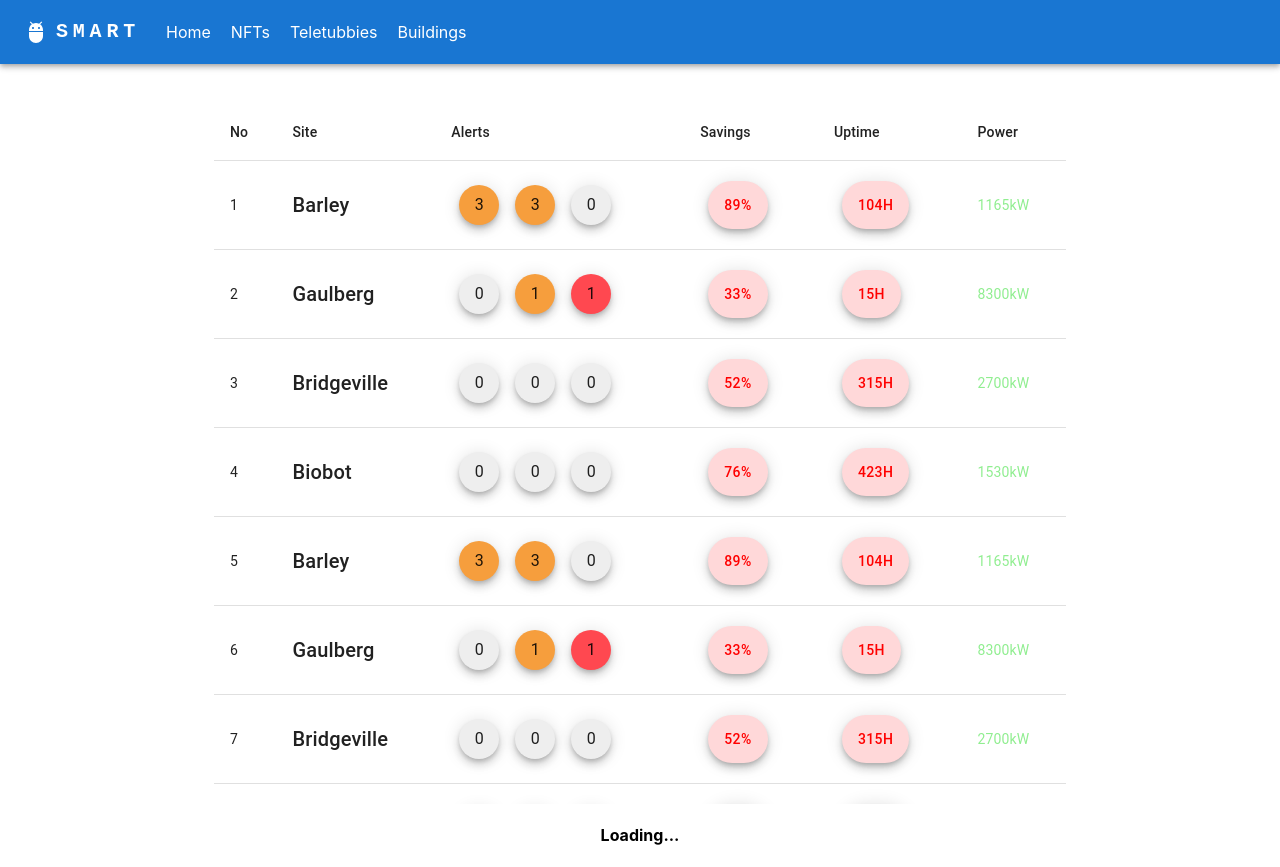
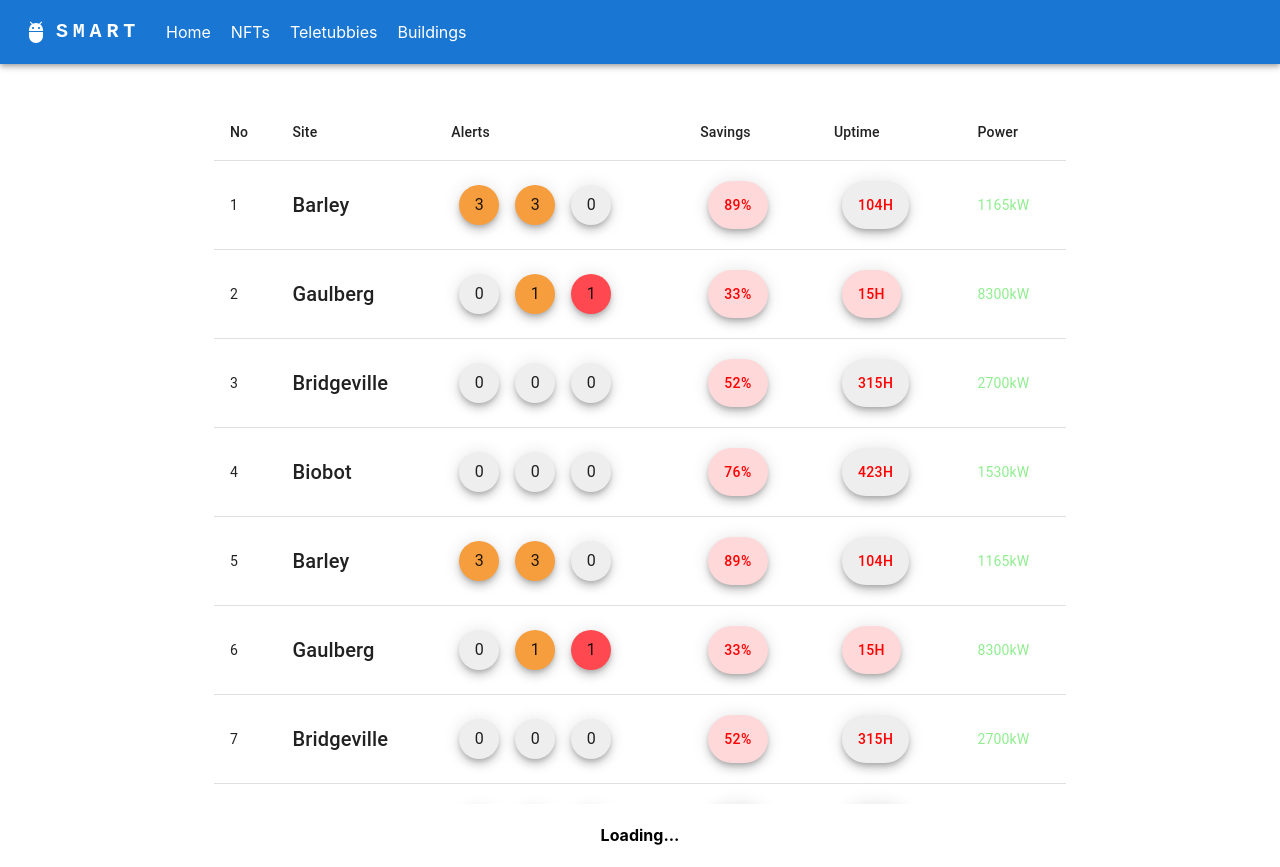
Before and after one commit to goldapple911/Smart, a React (Create React App) app: page /buildings in a window 1280 px wide. Built offline with nearby package versions, Linux system fonts and the light colour scheme; the HTML template or start-up script is replaced by a standard one.

Commit message:
completed: scroll-down function

```diff
--- a/src/components/Buildings/BuildingTableRow .js
+++ b/src/components/Buildings/BuildingTableRow .js
@@ -79,7 +79,11 @@ const BuildingTableRow = (props) => {
       <TableCell>
         <Fab
           variant='extended'
-          sx={{ backgroundColor: '#ffd8d9', mx: 1, zIndex: 1, color: 'red' }}
+          sx={
+            props.item.Savings.slice(0, props.item.Savings.length - 1) < 100
+              ? { backgroundColor: '#ffd8d9', mx: 1, zIndex: 1, color: 'red' }
+              : { backgroundColor: '#eeeeee', mx: 1, zIndex: 1, color: 'red' }
+          }
         >
           {props.item.Savings}
         </Fab>
@@ -87,7 +91,16 @@ const BuildingTableRow = (props) => {
       <TableCell>
         <Fab
           variant='extended'
-          sx={{ backgroundColor: '#ffd8d9', mx: 1, zIndex: 1, color: 'red' }}
+          sx={
+            props.item.Uptime.slice(0, props.item.Uptime.length - 1) < 100
+              ? { backgroundColor: '#ffd8d9', mx: 1, zIndex: 1, color: 'red' }
+              : {
+                  backgroundColor: '#eeeeee',
+                  mx: 1,
+                  zIndex: 1,
+                  color: 'red',
+                }
+          }
         >
           {props.item.Uptime}
         </Fab>
```
